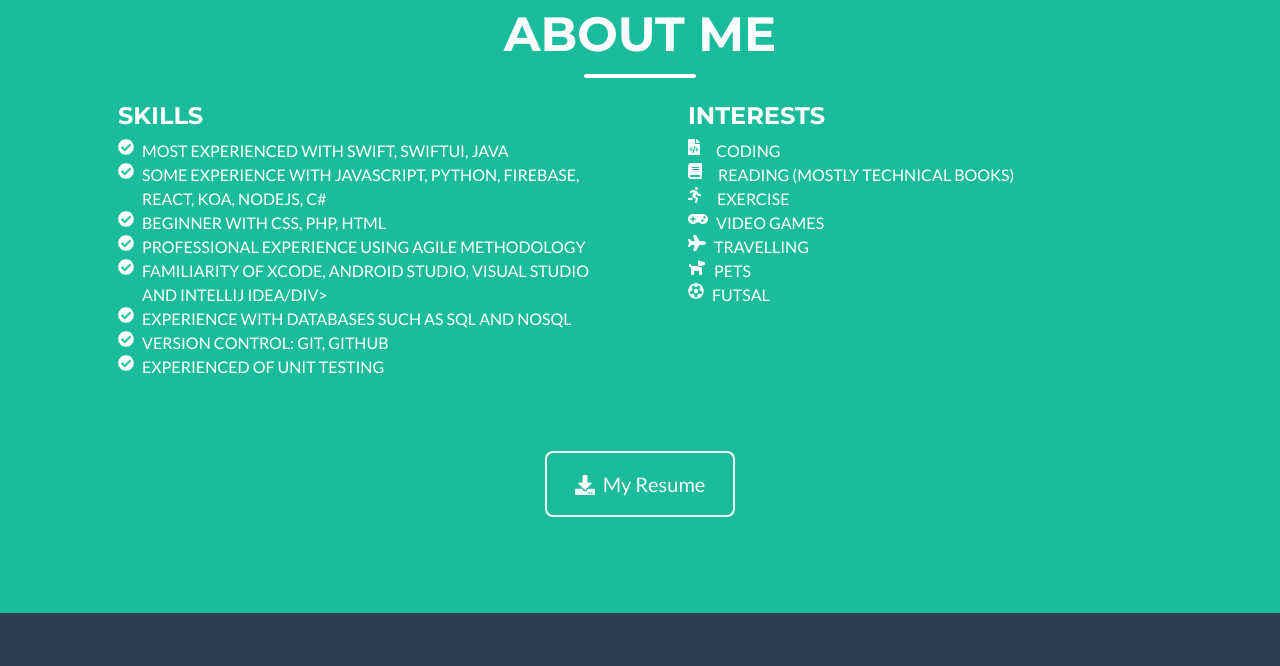
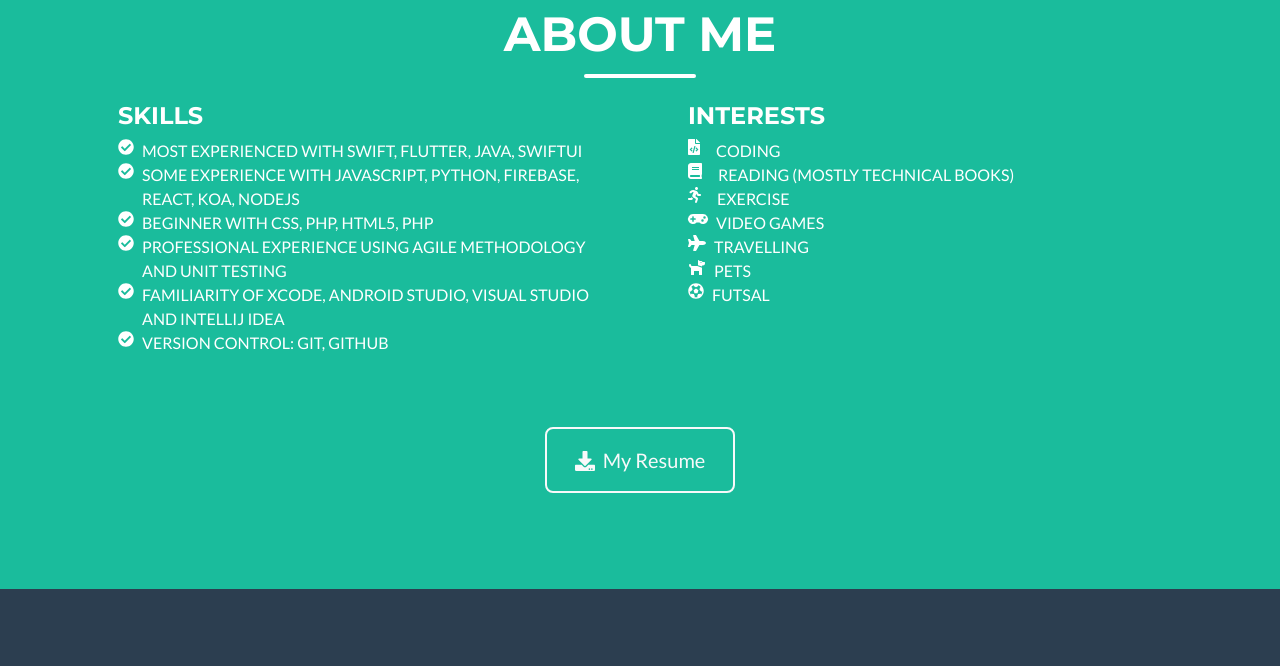
Before and after one commit to gheorghecr/gheorghecr.github.io, a plain HTML site: page index.html in a window 1280 px wide. Shown: the part 2600-3266 px from the top of the page. Drawn offline with nearby package versions, Linux system fonts and the light colour scheme.

Commit message:
Updated About me section

```diff
--- a/index.html
+++ b/index.html
@@ -162,37 +162,29 @@
                         <ul class="list-group li-space-lg">
                             <li class="media">
                                 <i class="fas fa-check-circle mr-2"></i>
-                                <div class="media-body ">Most Experienced with Swift, SwiftUI, Java</div>
+                                <div class="media-body ">Most Experienced with Swift, Flutter, Java, SwiftUI </div>
                             </li>
                             <li class="media">
                                 <i class="fas fa-check-circle mr-2"></i>
                                 <div class="media-body">Some Experience with JavaScript, Python,
-                                    Firebase, React, Koa, NodeJS, C#</div>
+                                    Firebase, React, Koa, NodeJS</div>
                             </li>
                             <li class="media">
                                 <i class="fas fa-check-circle mr-2"></i>
-                                <div class="media-body">Beginner with CSS, PHP, HTML</div>
+                                <div class="media-body">Beginner with CSS, PHP, HTML5, PHP</div>
                             </li>
                             <li class="media">
                                 <i class="fas fa-check-circle mr-2"></i>
-                                <div class="media-body">Professional experience using Agile methodology</div>
+                                <div class="media-body">Professional experience using Agile methodology and Unit Testing</div>
                             </li>
                             <li class="media">
                                 <i class="fas fa-check-circle mr-2"></i>
                                 <div class="media-body"> Familiarity of XCode, Android Studio, Visual
-                                    Studio and IntelliJ IDEA/div>
-                            </li>
-                            <li class="media">
-                                <i class="fas fa-check-circle mr-2"></i>
-                                <div class="media-body">Experience with databases such as SQL and NoSQL</div>
+                                    Studio and IntelliJ IDEA </div>
                             </li>
                             <li class="media">
                                 <i class="fas fa-check-circle mr-2"></i>
                                 <div class="media-body">Version Control: Git, GitHub</div>
-                            </li>
-                            <li class="media">
-                                <i class="fas fa-check-circle mr-2"></i>
-                                <div class="media-body">Experienced of Unit Testing</div>
                             </li>
                         </ul>
                     </div>
```
